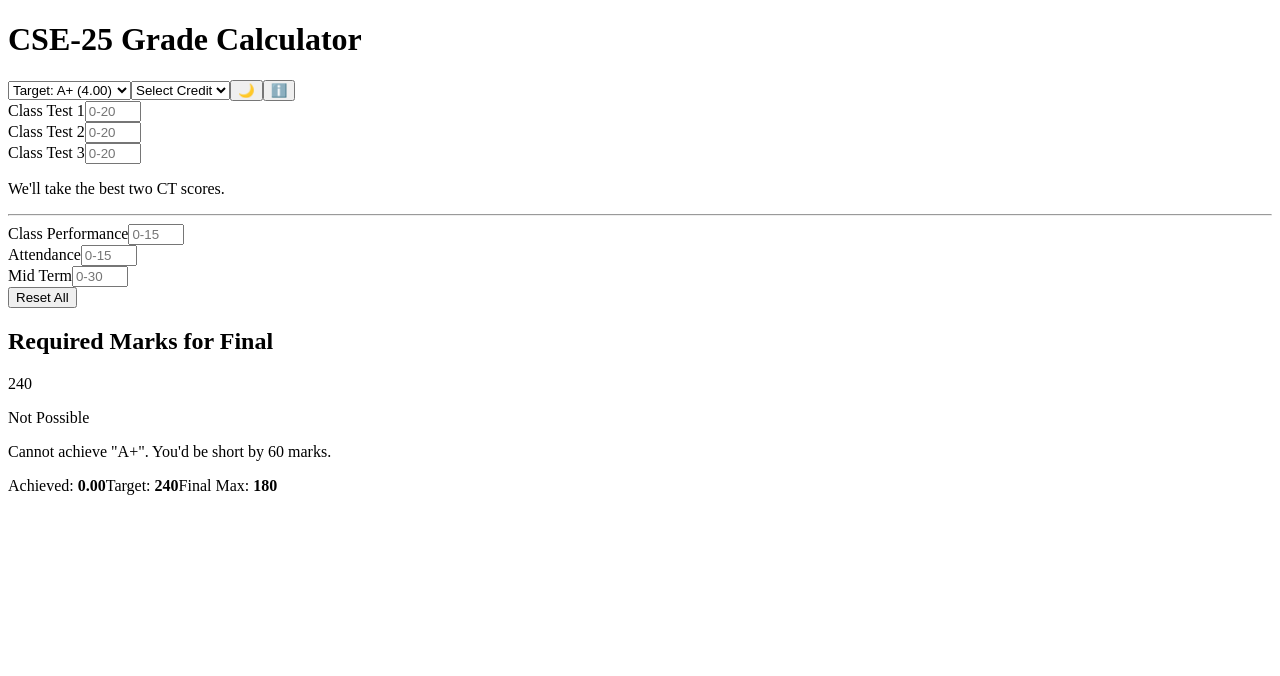
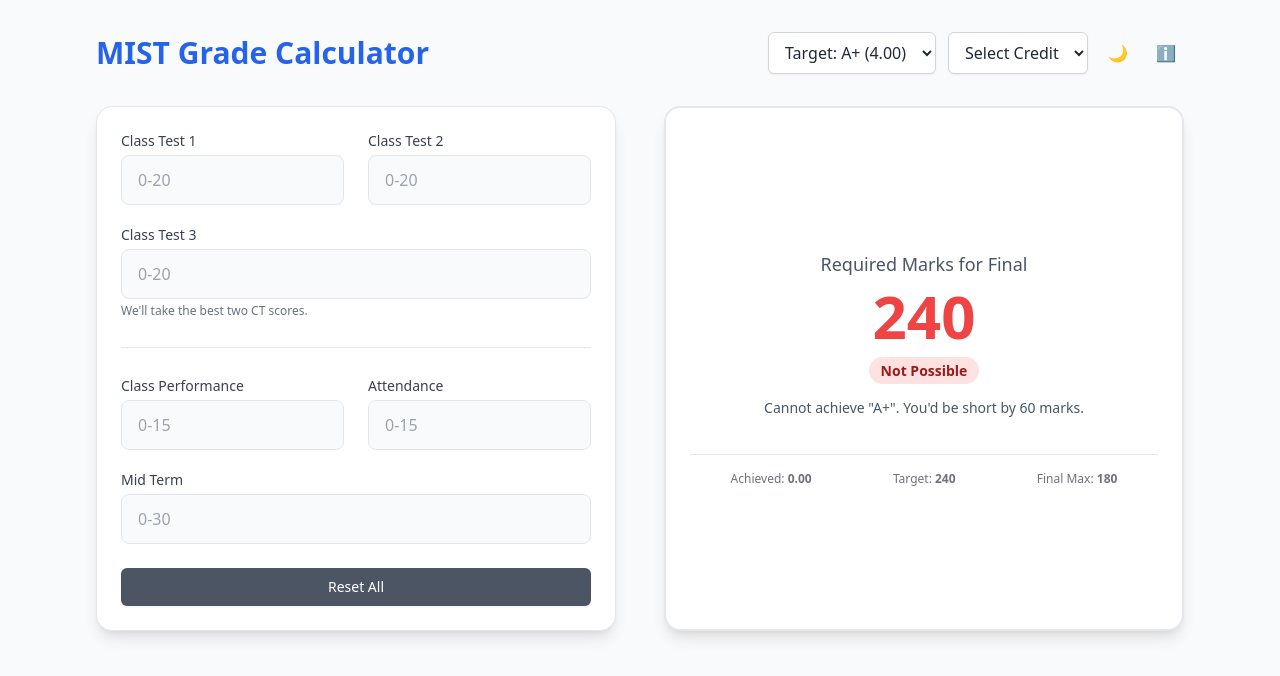
Before and after one commit to NiloyTheSpd/MIST-Grade-Calculator, a React (Vite) app: page / in a window 1280 px wide. Shown: the top 676 px of the page. Built offline with nearby package versions, Linux system fonts and the light colour scheme; the HTML template or start-up script is replaced by a standard one.

Commit message:
Refactor code structure for improved readability and maintainability

```diff
--- a/index.html
+++ b/index.html
@@ -4,11 +4,11 @@
     <meta charset="UTF-8" />
     <link rel="icon" type="image/x-icon" href="/favicon.ico" />
     <meta name="viewport" content="width=device-width, initial-scale=1.0" />
-    <title>CSE-25 Grade Calculator</title>
+    <title>MIST Grade Calculator</title>
 
     <!-- SEO -->
     <meta name="description" content="Simple grade calculator for MIST courses. Compute required final exam marks to reach a target grade for 2- or 3-credit courses." />
-    <meta name="keywords" content="grade calculator, CSE, final marks, grade prediction, CGPA, class test, MIST , final" />
+  <meta name="keywords" content="grade calculator, MIST, final marks, grade prediction, CGPA, class test" />
     <meta name="author" content="NiloyTheSpd" />
     <meta name="robots" content="index, follow" />
     <link rel="canonical" href="https://your-domain.example/" />
--- a/src/App.jsx
+++ b/src/App.jsx
@@ -206,8 +206,8 @@
     <div className="min-h-screen bg-gray-50 dark:bg-gray-900 text-gray-800 dark:text-gray-200 font-sans transition-colors duration-300">
       <main className="max-w-6xl mx-auto p-4 md:p-8">
         <header className="flex flex-col sm:flex-row justify-between items-center mb-8 gap-4">
-          <h1 className="text-2xl sm:text-3xl font-bold text-indigo-600 dark:text-indigo-400">
-            CSE-25 Grade Calculator
+          <h1 className="text-2xl sm:text-3xl font-bold text-blue-600 dark:text-blue-400">
+            MIST Grade Calculator
           </h1>
           <div className="flex items-center gap-3">
             <select
--- a/src/index.css
+++ b/src/index.css
@@ -4,3 +4,7 @@
 	-moz-text-size-adjust: 100%;
 	text-size-adjust: 100%;
 }
+
+@tailwind base;
+@tailwind components;
+@tailwind utilities;
```
Also changed, not shown: 6 other files (tests, documents, lock files or other folders).
